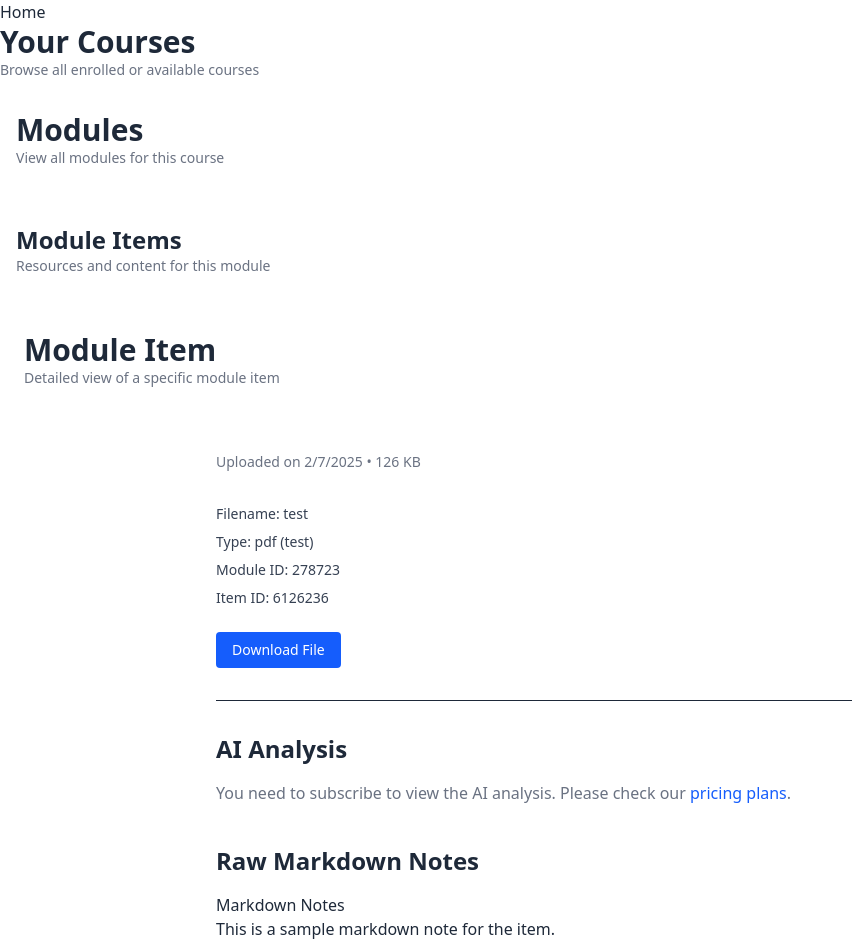
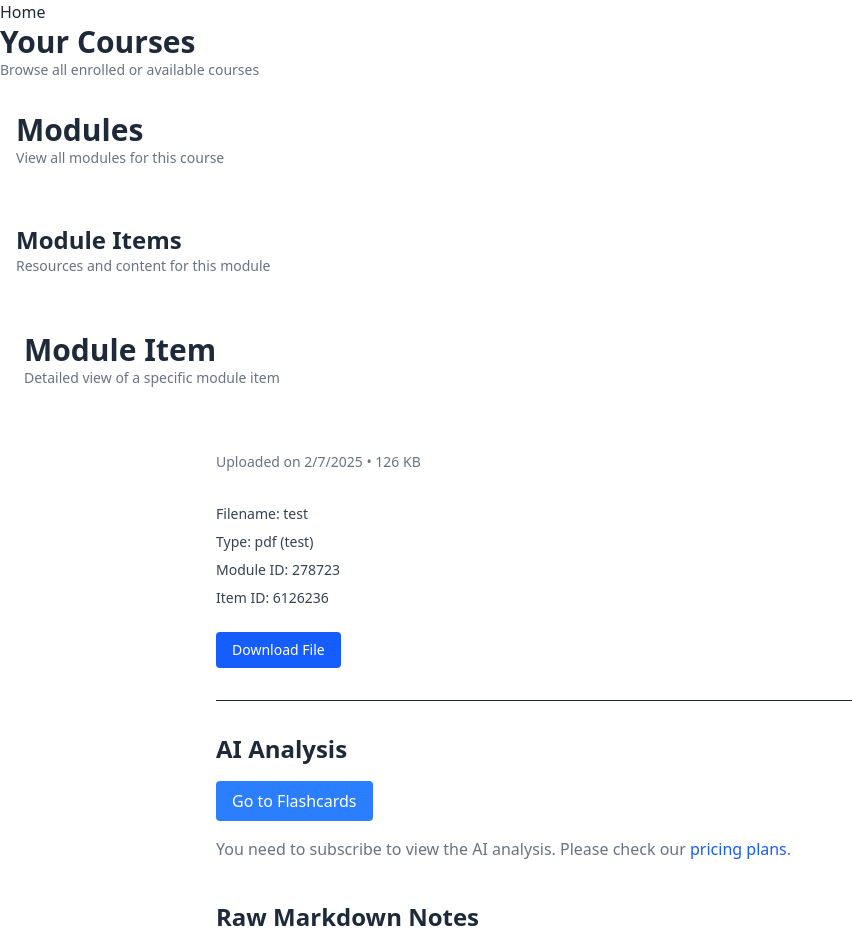
Before and after one commit to tobibytes/Productivity, a Next.js app in the folder canvasfrontend/: page /courses/1/modules/1/moduleitems/1 in a window 1280 px wide. Shown: the top 952 px of the page, without its empty margins (0-852 px from the left). Built offline with nearby package versions, Linux system fonts and the light colour scheme; no server answers.

Commit message:
still flashcard frontend

```diff
--- a/canvasfrontend/app/courses/[course_id]/modules/[module_id]/moduleitems/[moduleitem_id]/page.tsx
+++ b/canvasfrontend/app/courses/[course_id]/modules/[module_id]/moduleitems/[moduleitem_id]/page.tsx
@@ -1,6 +1,6 @@
 "use client";
 
-import { useParams } from "next/navigation";
+import { useParams, useRouter } from "next/navigation";
 import React, { useEffect, useState } from "react";
 import Markdown from "react-markdown";
 import ReactMarkdown from "react-markdown";
@@ -94,6 +94,7 @@ const ModuleItemPage = () => {
       fetchData()
   },[])
 
+  const router = useRouter();
   return (
     <div className="max-w-4xl mx-auto px-6 py-10">
       <header className="mb-8">
@@ -127,6 +128,7 @@ const ModuleItemPage = () => {
       <section className="mb-10">
         <h2 className="text-2xl font-semibold text-gray-800 mb-4">AI Analysis</h2>
         <div className="prose prose-sm max-w-none">
+          <button className="bg-blue-500 text-white px-4 py-2 rounded mb-4" onClick={() => router.push(`/courses/${course_id}/modules/${module_id}/moduleitems/${moduleitem_id}/flashcards`)}>Go to Flashcards</button>
           {is_subscribed && <Markdown remarkPlugins={[remarkGfm]}>{AiNotes}</Markdown>}
           {!is_subscribed && (
             <p className="text-gray-500">
```
